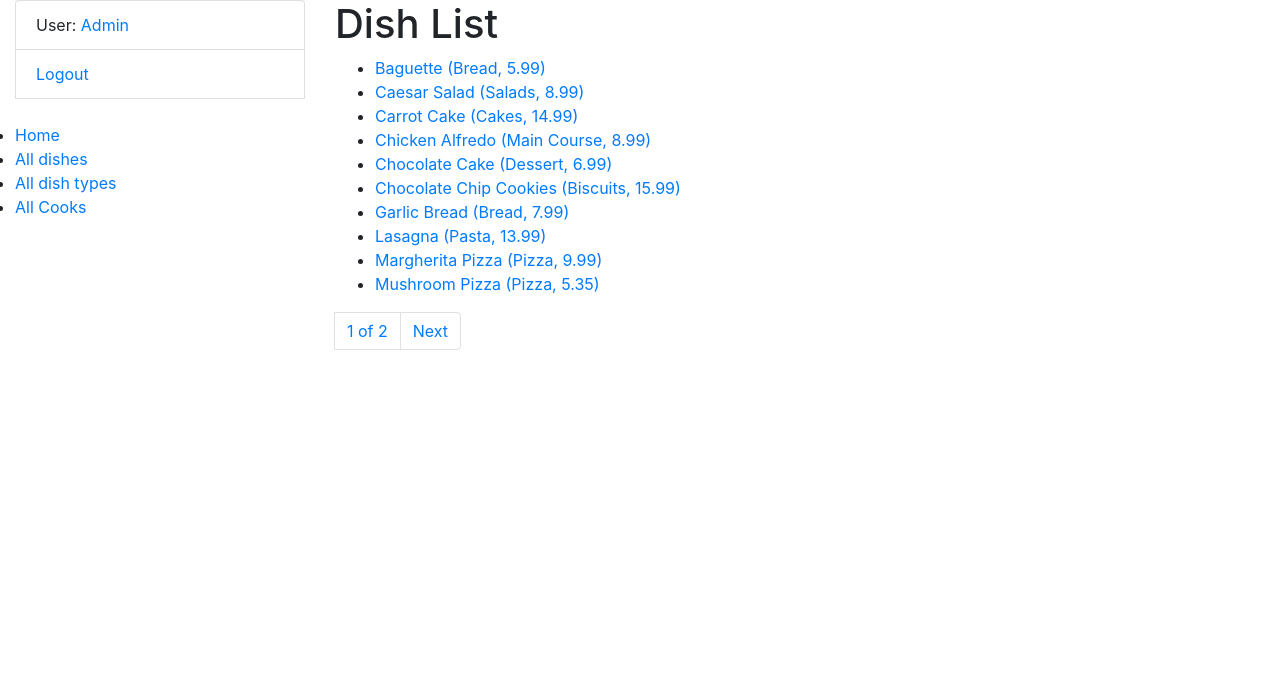
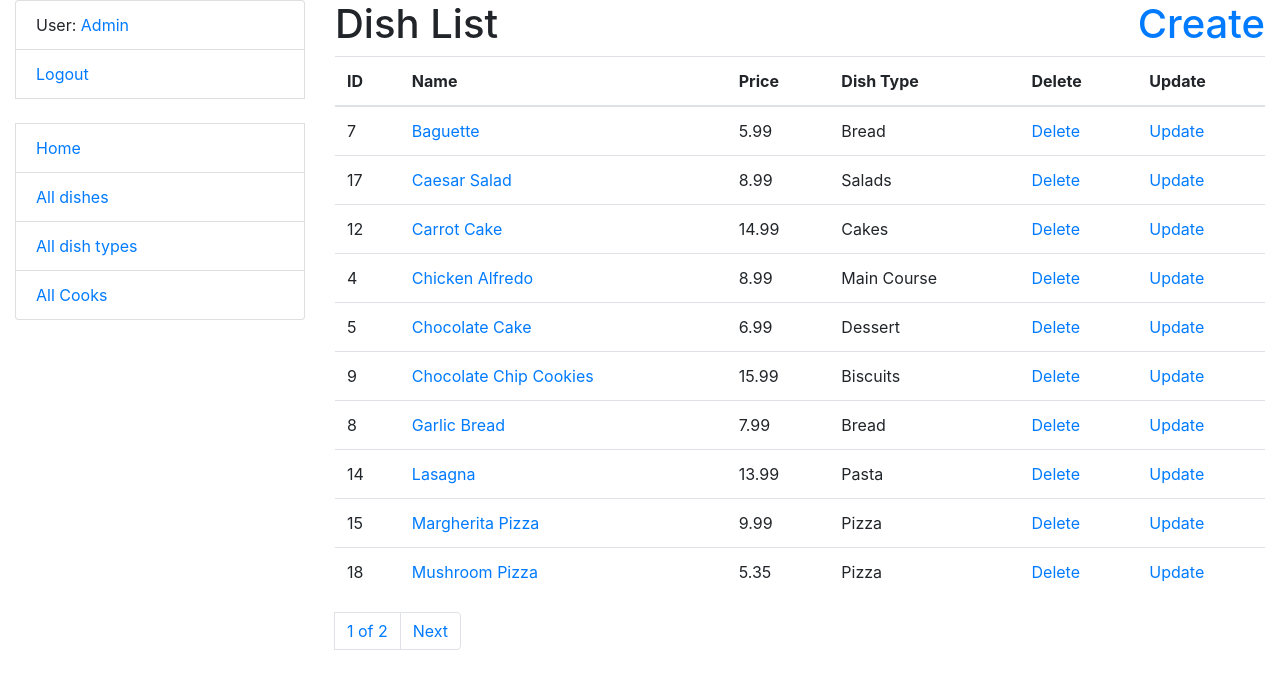
Before and after one commit to markus2812/restaurant-kitchen-service, a Django app: page /kitchen/dishes/ in a window 1280 px wide. Shown: the top 689 px of the page. Run offline with Django 4.2, Linux system fonts and the light colour scheme; a user stored in the database is signed in; data comes from the database, SQL or seed files in the repository; both versions use the stored data as it was after the commit.

Commit message:
Add create, update, delete views for Cook, Dish and Dish Type, also added the necessary paths to the urls.py and add needed templates

```diff
--- a/kitchen/urls.py
+++ b/kitchen/urls.py
@@ -1,15 +1,27 @@
 from django.urls import path
 
-from kitchen.views import index, DishTypeListView, DishListView, DishDetailView, CookListView, CookDetailView
+from kitchen.views import (index, DishTypeListView, DishListView, DishDetailView, CookListView, CookDetailView, \
+                           DishTypeCreateView, DishCreateView, CookCreateView, DishTypeUpdateView, DishTypeDeleteView,
+                           DishUpdateView,
+                           DishDeleteView, CookUpdateView, CookDeleteView)
 
 urlpatterns = [
     path("", index, name="index"),
     path("dish-types/", DishTypeListView.as_view(), name="dish-type-list"),
+    path("dish-types/create/", DishTypeCreateView.as_view(), name="dish-type-create"),
+    path("dish-types/<int:pk>/update/", DishTypeUpdateView.as_view(), name="dish-type-update"),
+    path("dish-types/<int:pk>/delete/", DishTypeDeleteView.as_view(), name="dish-type-delete"),
+    path("dishes/", DishListView.as_view(), name="dish-list"),
+    path("dishes/create/", DishCreateView.as_view(), name="dish-create"),
+    path("dishes/<int:pk>/", DishDetailView.as_view(), name="dish-detail"),
+    path("dishes/<int:pk>/update/", DishUpdateView.as_view(), name="dish-update"),
+    path("dishes/<int:pk>/delete/", DishDeleteView.as_view(), name="dish-delete"),
+    path("cooks/", CookListView.as_view(), name="cook-list"),
+    path("cooks/create/", CookCreateView.as_view(), name="cook-create"),
+    path("cooks/<int:pk>/", CookDetailView.as_view(), name="cook-detail"),
+    path("cooks/<int:pk>/update/", CookUpdateView.as_view(), name="cook-update"),
+    path("cooks/<int:pk>/delete/", CookDeleteView.as_view(), name="cook-delete"),
 
-    path("dishes/", DishListView.as_view(), name="dish-list"),
-    path("dishes/<int:pk>", DishDetailView.as_view(), name="dish-detail"),
-    path("cooks/", CookListView.as_view(), name="cook-list"),
-    path("cooks/<int:pk>", CookDetailView.as_view(), name="cook-detail"),
 ]
 
 app_name = "kitchen"
--- a/kitchen/views.py
+++ b/kitchen/views.py
@@ -2,8 +2,10 @@ from django.contrib.auth.decorators import login_required
 from django.contrib.auth.mixins import LoginRequiredMixin
 from django.http import HttpRequest, HttpResponse
 from django.shortcuts import render
+from django.urls import reverse_lazy
 from django.views import generic
 
+from .forms import CookCreateForm
 from .models import Cook, Dish, DishType
 
 
@@ -27,6 +29,26 @@ class DishTypeListView(LoginRequiredMixin, generic.ListView):
     paginate_by = 10
 
 
+class DishTypeCreateView(LoginRequiredMixin, generic.CreateView):
+    model = DishType
+    fields = "__all__"
+    success_url = reverse_lazy("kitchen:dish-type-list")
+    template_name = "kitchen/dish_type_form.html"
+
+
+class DishTypeUpdateView(LoginRequiredMixin, generic.UpdateView):
+    model = DishType
+    fields = "__all__"
+    success_url = reverse_lazy("kitchen:dish-type-list")
+    template_name = "kitchen/dish_type_form.html"
+
+
+class DishTypeDeleteView(LoginRequiredMixin, generic.DeleteView):
+    model = DishType
+    success_url = reverse_lazy("kitchen:dish-type-list")
+    template_name = "kitchen/dish_type_confirm_delete.html"
+
+
 class DishListView(LoginRequiredMixin, generic.ListView):
     model = Dish
     queryset = Dish.objects.select_related("dish_type")
@@ -37,10 +59,50 @@ class DishDetailView(LoginRequiredMixin, generic.DetailView):
     model = Dish
 
 
+class DishCreateView(LoginRequiredMixin, generic.CreateView):
+    model = Dish
+    fields = "__all__"
+    success_url = reverse_lazy("kitchen:dish-list")
+    template_name = "kitchen/dish_form.html"
+
+
+class DishDeleteView(LoginRequiredMixin, generic.DeleteView):
+    model = Dish
+    success_url = reverse_lazy("kitchen:dish-list")
+    template_name = "kitchen/dish_confirm_delete.html"
+
+
+class DishUpdateView(LoginRequiredMixin, generic.UpdateView):
+    model = Dish
+    fields = "__all__"
+    success_url = reverse_lazy("kitchen:dish-list")
+    template_name = "kitchen/dish_form.html"
+
+
 class CookListView(LoginRequiredMixin, generic.ListView):
     model = Cook
     paginate_by = 5
 
 
+class CookCreateView(LoginRequiredMixin, generic.CreateView):
+    model = Cook
+    form_class = CookCreateForm
+    success_url = reverse_lazy("kitchen:cook-list")
+    template_name = "kitchen/cook_form.html"
+
+
 class CookDetailView(LoginRequiredMixin, generic.DetailView):
     model = Cook
+
+
+class CookUpdateView(LoginRequiredMixin, generic.UpdateView):
+    model = Cook
+    fields = ("username", "first_name", "last_name")
+    success_url = reverse_lazy("kitchen:cook-list")
+    template_name = "kitchen/cook_form.html"
+
+
+class CookDeleteView(LoginRequiredMixin, generic.DeleteView):
+    model = Cook
+    success_url = reverse_lazy("kitchen:cook-list")
+    template_name = "kitchen/cook_confirm_delete.html"
--- a/restaurant/settings.py
+++ b/restaurant/settings.py
@@ -132,4 +132,6 @@ DEFAULT_AUTO_FIELD = "django.db.models.BigAutoField"
 
 AUTH_USER_MODEL = "kitchen.Cook"
 
+LOGIN_REDIRECT_URL = "/kitchen/"
+
 CRISPY_TEMPLATE_PACK = 'bootstrap4'
--- a/templates/includes/sidebar.html
+++ b/templates/includes/sidebar.html
@@ -5,18 +5,9 @@
   {% else %}
     <li class="list-group-item"><a href="{% url 'login' %}?next={{ request.path }}">Login</a></li>
   {% endif %}
-
   <br>
-  <li>
-    <a href="{% url "kitchen:index" %}"> Home</a>
-  </li>
-  <li>
-    <a href="{% url "kitchen:dish-list" %}"> All dishes</a>
-  </li>
-  <li>
-    <a href="{% url "kitchen:dish-type-list" %}"> All dish types</a>
-  </li>
-  <li>
-    <a href="{% url "kitchen:cook-list" %}"> All Cooks</a>
-  </li>
+  <li class="list-group-item"><a href="{% url "kitchen:index" %}"> Home</a></li>
+  <li class="list-group-item"><a href="{% url "kitchen:dish-list" %}"> All dishes</a></li>
+  <li class="list-group-item"><a href="{% url "kitchen:dish-type-list" %}"> All dish types</a></li>
+  <li class="list-group-item"><a href="{% url "kitchen:cook-list" %}"> All Cooks</a></li>
 </ul>
--- a/templates/kitchen/cook_detail.html
+++ b/templates/kitchen/cook_detail.html
@@ -5,8 +5,11 @@
   <p><strong>Years of experience: </strong>{{ cook.years_of_experience }}</p>
   <div class="ml-3">
     <h2>Dishes: </h2>
+
     {% for dish in cook.dishes.all %}
       <li><a href="{{ dish.get_absolute_url }}">{{ dish.name }} ({{ dish.dish_type }})</li>
+      {% empty %}
+      <p>This chef has no dishes yet</p>
     {% endfor %}
   </div>
 {% endblock %}
--- a/templates/kitchen/dish_list.html
+++ b/templates/kitchen/dish_list.html
@@ -1,14 +1,39 @@
 {% extends "base.html" %}
 
 {% block content %}
-  <h1>Dish List</h1>
-  <ul>
-    {% if dish_list %}
-      {% for dish in dish_list %}
-        <li><a href="{{ dish.get_absolute_url }}">{{ dish.name }} ({{ dish.dish_type }}, {{ dish.price }})</a></li>
-      {% empty %}
-        <p>There are no Dish in the Kitchen</p>
-      {% endfor %}
-    {% endif %}
-  </ul>
+  <h1>Dish List <a class="float-right" href="{% url 'kitchen:dish-create' %}">Create</a></h1>
+  <table class="table">
+    <thead>
+      <tr>
+        <th>ID</th>
+        <th>Name</th>
+        <th>Price</th>
+        <th>Dish Type</th>
+        <th>Delete</th>
+        <th>Update</th>
+      </tr>
+    </thead>
+    <tbody>
+      {% if dish_list %}
+        {% for dish in dish_list %}
+          <tr>
+            <td>{{ dish.id }}</td>
+            <td><a href="{{ dish.get_absolute_url }}">{{ dish.name }}</a></td>
+            <td>{{ dish.price }}</td>
+            <td>{{ dish.dish_type }}</td>
+            <td><a href="{% url 'kitchen:dish-delete' dish.id %}">Delete</a></td>
+            <td><a href="{% url 'kitchen:dish-update' dish.id %}">Update</a></td>
+          </tr>
+        {% empty %}
+          <tr>
+            <td colspan="6">There are no Dish in the Kitchen</td>
+          </tr>
+        {% endfor %}
+      {% else %}
+        <tr>
+          <td colspan="6">There are no Dish in the Kitchen</td>
+        </tr>
+      {% endif %}
+    </tbody>
+  </table>
 {% endblock %}
```
Also changed, not shown: kitchen/forms.py (added, +14 -0 lines), templates/kitchen/cook_confirm_delete.html (added, +10 -0 lines), templates/kitchen/cook_form.html (added, +12 -0 lines), templates/kitchen/cook_list.html (+35 -10 lines), templates/kitchen/dish_confirm_delete.html (added, +10 -0 lines), templates/kitchen/dish_form.html (added, +12 -0 lines), templates/kitchen/dish_type_confirm_delete.html (added, +10 -0 lines), templates/kitchen/dish_type_form.html (added, +12 -0 lines), templates/kitchen/dish_type_list.html (+27 -10 lines), db.sqlite3.
